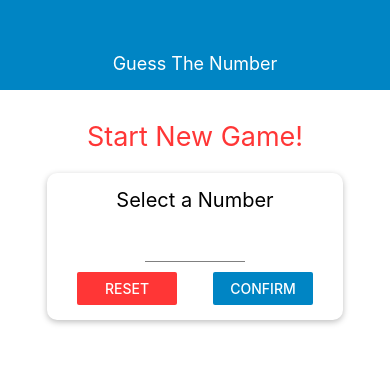
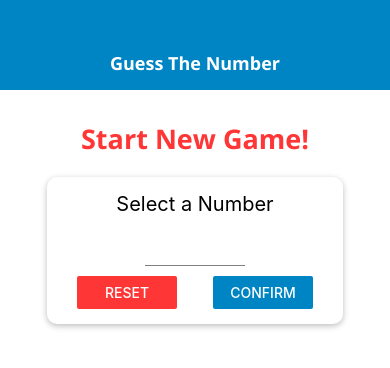
Before and after one commit to mrmedjbour/guess-the-number, a React Native app: screen / in a window 390 px wide. Shown: the top 368 px of the page. Built offline with nearby package versions, Linux system fonts and the light colour scheme.

Commit message:
Game Over

```diff
--- a/App.js
+++ b/App.js
@@ -3,24 +3,52 @@ import {StyleSheet, View} from 'react-native';
 import Header from "./components/Header";
 import StartGameScreen from "./screens/StartGameScreen";
 import GameScreen from "./screens/GameScreen";
+import GameOver from "./screens/GameOver";
+import * as Font from 'expo-font';
+import { AppLoading } from 'expo';
+
+const fetchFonts = () => {
+    return Font.loadAsync({
+        'open-sans': require('./assets/fonts/OpenSans-Regular.ttf'),
+        'open-sans-bold': require('./assets/fonts/OpenSans-Bold.ttf'),
+    });
+};
 
 export default function App() {
     const [userNumber, setUserNumber] = useState();
+    const [guessRounds, setGuessRounds] = useState(0);
+    const [fontLoaded, setFontLoaded] = useState(false);
+
+    if (!fontLoaded){
+        return <AppLoading startAsync={fetchFonts} onFinish={() => setFontLoaded(true)} />;
+    }
+
+    const NewGameHandler = () => {
+        setGuessRounds(0);
+        setUserNumber(null);
+    };
 
     const startGameHandler = (selectedNum) => {
         setUserNumber(selectedNum);
+        setGuessRounds(0);
     };
 
-    let screen = <StartGameScreen onStartGame={startGameHandler}/>;
+    const gameOverHandler = numOfRounds => {
+        setGuessRounds(numOfRounds);
+    };
 
-    if (userNumber) {
-        screen = <GameScreen userChoice={userNumber}/>;
+    let screen = <StartGameScreen onStartGame={startGameHandler} />;
+
+    if (userNumber && guessRounds <= 0) {
+        screen = <GameScreen userChoice={userNumber} onGameOver={gameOverHandler} />;
+    }else if (guessRounds > 0) {
+        screen = <GameOver roundsNumber={guessRounds} userNumber={userNumber} onRestart={NewGameHandler} />
     }
 
     return (
         <View style={styles.screen}>
             <Header title={'Guess The Number'}/>
-            {screen}
+            { screen }
         </View>
     );
 }
--- a/components/Header.js
+++ b/components/Header.js
@@ -22,6 +22,7 @@ const styles = StyleSheet.create({
     headerTitle: {
         color: 'white',
         fontSize: 18,
+        fontFamily: 'open-sans-bold',
     },
 });
 
--- a/package.json
+++ b/package.json
@@ -12,7 +12,8 @@
     "react": "~16.9.0",
     "react-dom": "~16.9.0",
     "react-native": "https://github.com/expo/react-native/archive/sdk-37.0.1.tar.gz",
-    "react-native-web": "~0.11.7"
+    "react-native-web": "~0.11.7",
+    "expo-font": "~8.1.0"
   },
   "devDependencies": {
     "babel-preset-expo": "~8.1.0",
--- /dev/null
+++ b/screens/GameOver.js
@@ -0,0 +1,24 @@
+import React from 'react';
+import {View, Text, Button, StyleSheet} from 'react-native';
+import colors from "../components/colors";
+
+const GameOver = props => {
+    return (
+        <View style={styles.screen}>
+            <Text>The Game Is Over!</Text>
+            <Text>Number of Rounds: {props.roundsNumber} </Text>
+            <Text>Number was: {props.userNumber}</Text>
+            <Button onPress={props.onRestart} title={'Start New Game'} color={colors.accent} />
+        </View>
+    );
+};
+
+const styles = StyleSheet.create({
+    screen: {
+        flex: 1,
+        justifyContent: 'center',
+        alignItems: 'center',
+    },
+});
+
+export default GameOver;
--- a/screens/GameScreen.js
+++ b/screens/GameScreen.js
@@ -1,8 +1,7 @@
-import React, {useState, useRef} from 'react';
-import {View, Text, StyleSheet, Alert} from 'react-native';
+import React, {useState, useRef, useEffect} from 'react';
+import {View, Text, StyleSheet, Button, Alert} from 'react-native';
 import NumberContainer from "../components/NumberContainer";
 import Card from "../components/Card";
-import {Button} from "react-native-web";
 
 const genRandNumBetween = (min, max, exclude) => {
     min = Math.ceil(min);
@@ -17,8 +16,17 @@ const genRandNumBetween = (min, max, exclude) => {
 
 const GameScreen = props => {
     const [currentGuess, setCurrentGuess] = useState(genRandNumBetween(1, 100, props.userChoice));
+    const [rounds,setRounds] = useState(0);
     const currentMin = useRef(1);
     const currentMax = useRef(100);
+
+    const {userChoice, onGameOver} = props;
+
+    useEffect(() => {
+        if (currentGuess === userChoice) {
+            onGameOver(rounds);
+        }
+    }, [currentGuess, userChoice, onGameOver]);
 
     const nextGuessHandler = direction => {
         if ((direction === 'lower' && currentGuess < props.userChoice) || (direction === 'greater' && currentGuess > props.userChoice)) {
@@ -32,6 +40,7 @@ const GameScreen = props => {
         }
         const nextNumber = genRandNumBetween(currentMin.current, currentMax.current, currentGuess);
         setCurrentGuess(nextNumber);
+        setRounds(curRounds => curRounds + 1);
     };
 
     return (
--- a/screens/StartGameScreen.js
+++ b/screens/StartGameScreen.js
@@ -73,6 +73,7 @@ const styles = StyleSheet.create({
         color: colors.accent,
         fontSize: 27,
         marginVertical: 20,
+        fontFamily: 'open-sans-bold',
     },
     inputContainer: {
         width: 300,
@@ -96,6 +97,7 @@ const styles = StyleSheet.create({
     input: {
         width: 100,
         textAlign: 'center',
+        fontSize: 20,
     },
     summary: {
         marginTop: 20,
```
Also changed, not shown: assets/fonts/OpenSans-Bold.ttf (added), assets/fonts/OpenSans-Regular.ttf (added).
